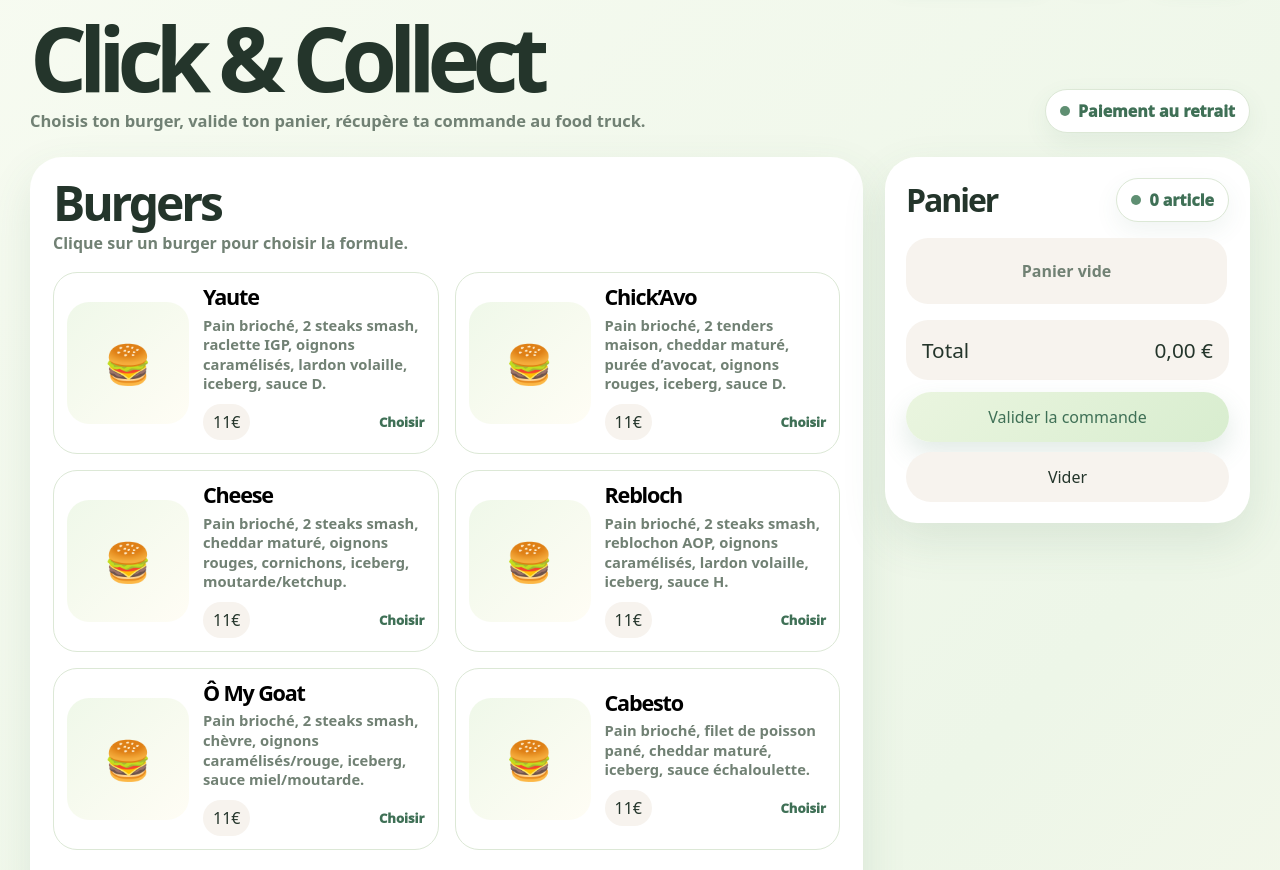
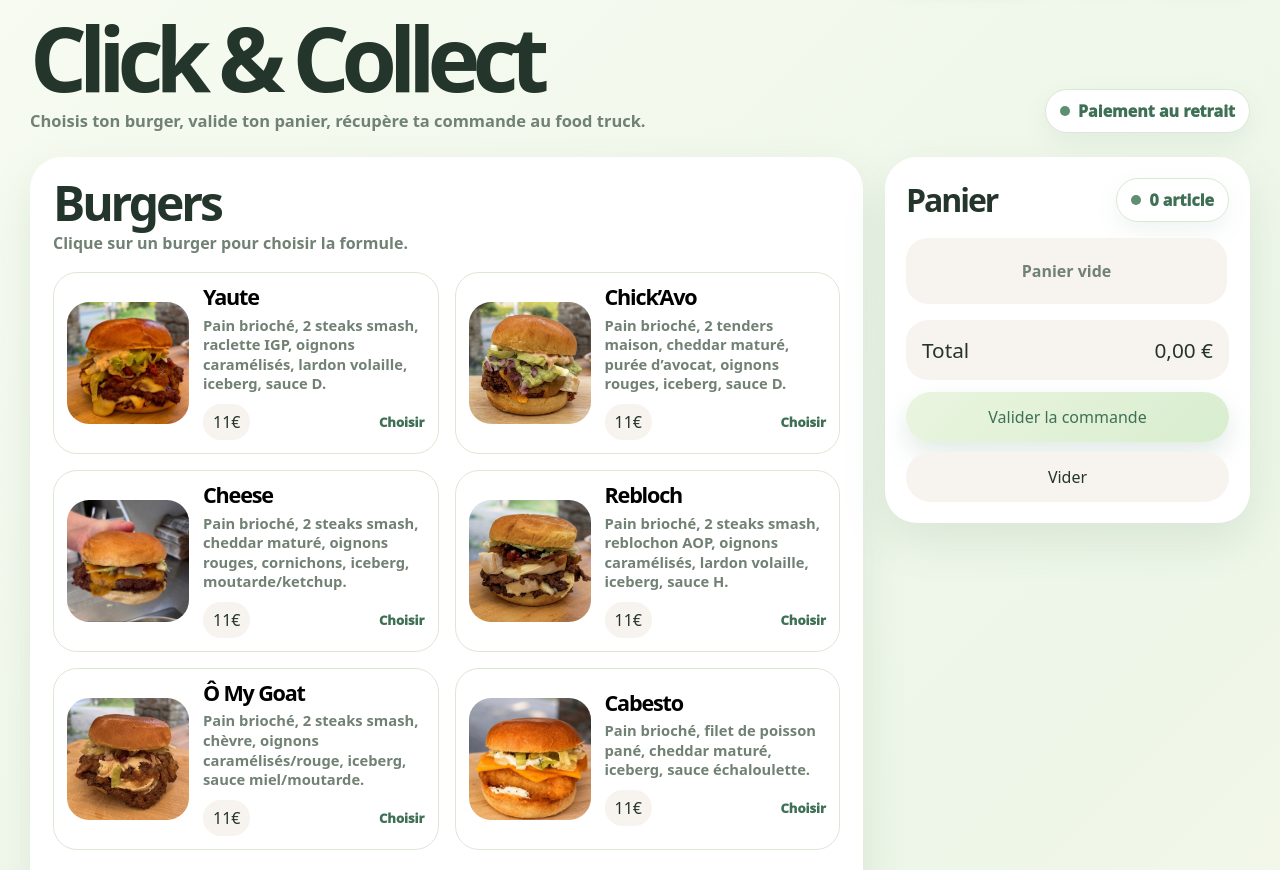
Before and after one commit to keletalgirl/lemontsmashburger, a plain HTML site: page index.html in a window 1280 px wide. Shown: the part 82-952 px from the top of the page. Drawn offline with Linux system fonts and the light colour scheme.

Commit message:
Add files via upload

```diff
--- a/index.html
+++ b/index.html
@@ -288,12 +288,12 @@
   const LIVE_URL = "https://script.google.com/macros/s/AKfycbyo1mKET4MrkJGu6e-G-n2ZmxFQj2phNS7gi1CsvneIyXeeipuCzKF4WqJWC1qgNxd42Q/exec";
   const PRICES = {burger:11,menu:13,student:10,child:8.5,soda:1.5,supCheese:2,supSteak:2};
   const BURGERS = [
-    {name:"Yaute",image:"images/yaute.jpg",desc:"Pain brioché, 2 steaks smash, raclette IGP, oignons caramélisés, lardon volaille, iceberg, sauce D."},
-    {name:"Chick’Avo",image:"images/chick-avo.jpg",desc:"Pain brioché, 2 tenders maison, cheddar maturé, purée d’avocat, oignons rouges, iceberg, sauce D."},
-    {name:"Cheese",image:"images/cheese.jpg",desc:"Pain brioché, 2 steaks smash, cheddar maturé, oignons rouges, cornichons, iceberg, moutarde/ketchup."},
-    {name:"Rebloch",image:"images/rebloch.jpg",desc:"Pain brioché, 2 steaks smash, reblochon AOP, oignons caramélisés, lardon volaille, iceberg, sauce H."},
-    {name:"Ô My Goat",image:"images/o-my-goat.jpg",desc:"Pain brioché, 2 steaks smash, chèvre, oignons caramélisés/rouge, iceberg, sauce miel/moutarde."},
-    {name:"Cabesto",image:"images/cabesto.jpg",desc:"Pain brioché, filet de poisson pané, cheddar maturé, iceberg, sauce échaloulette."}
+    {name:"Yaute",image:"yaute.jpg",desc:"Pain brioché, 2 steaks smash, raclette IGP, oignons caramélisés, lardon volaille, iceberg, sauce D."},
+    {name:"Chick’Avo",image:"chick-avo.jpg",desc:"Pain brioché, 2 tenders maison, cheddar maturé, purée d’avocat, oignons rouges, iceberg, sauce D."},
+    {name:"Cheese",image:"cheese.jpg",desc:"Pain brioché, 2 steaks smash, cheddar maturé, oignons rouges, cornichons, iceberg, moutarde/ketchup."},
+    {name:"Rebloch",image:"rebloch.jpg",desc:"Pain brioché, 2 steaks smash, reblochon AOP, oignons caramélisés, lardon volaille, iceberg, sauce H."},
+    {name:"Ô My Goat",image:"o-my-goat.jpg",desc:"Pain brioché, 2 steaks smash, chèvre, oignons caramélisés/rouge, iceberg, sauce miel/moutarde."},
+    {name:"Cabesto",image:"cabesto.jpg",desc:"Pain brioché, filet de poisson pané, cheddar maturé, iceberg, sauce échaloulette."}
   ];
   const EXTRAS = [
     {key:"tenders",label:"Tenders maison x2",emoji:"🍗",price:4},
```
Also changed, not shown: cabesto.jpg (added), cheese.jpg (added), chick-avo.jpg (added), o-my-goat.jpg (added), rebloch.jpg (added), yaute.jpg (added), 1 other file.
